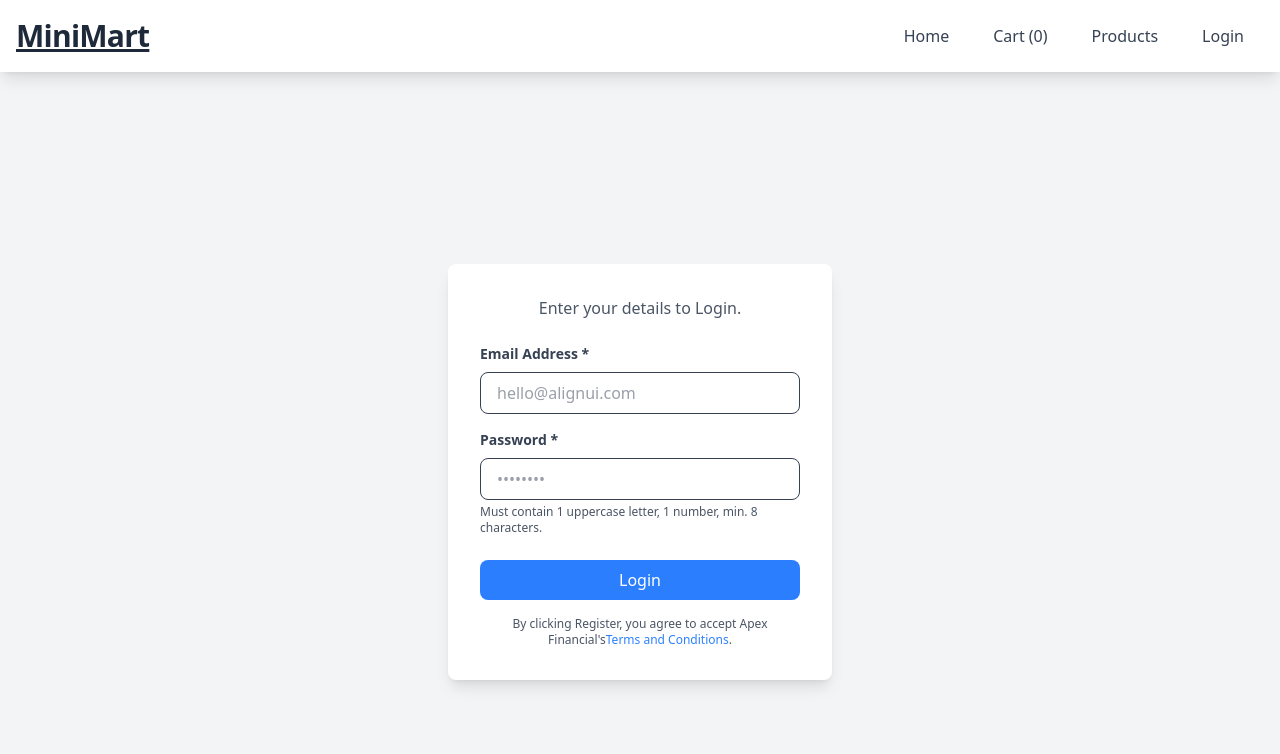
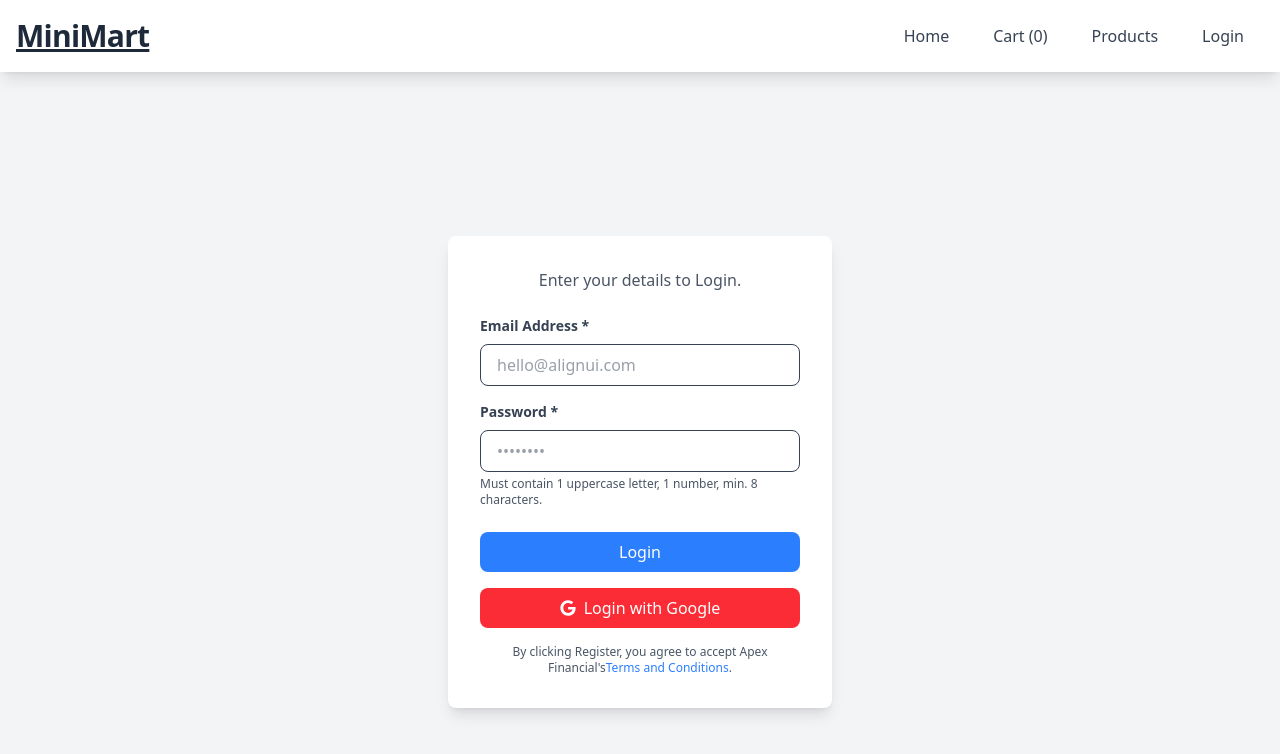
Before and after one commit to rohanpardeshi7/Ecommerce, a React (Vite) app: page /login in a window 1280 px wide. Shown: the top 754 px of the page. Built offline with nearby package versions, Linux system fonts and the light colour scheme.

Commit message:
google login added

```diff
--- a/package.json
+++ b/package.json
@@ -12,6 +12,7 @@
   "dependencies": {
     "@tailwindcss/vite": "^4.1.4",
     "axios": "^1.9.0",
+    "firebase": "^11.8.1",
     "react": "^19.0.0",
     "react-dom": "^19.0.0",
     "react-icons": "^5.5.0",
--- a/src/Common/Header.jsx
+++ b/src/Common/Header.jsx
@@ -1,18 +1,18 @@
 import React, { useContext, useState } from "react";
 import { Link } from "react-router-dom";
 import { counterContext } from "../MainContaxt";
+import { useNavigate } from "react-router-dom";
+
 
 export default function Header() {
-
-
-  let {cart} = useContext(counterContext);
+  let { user, setUser, token, setToken, cart } = useContext(counterContext);
   const [isOpen, setIsOpen] = useState(false);
-
+  const navigate = useNavigate();
 
 
   return (
     <div className="sticky top-0 z-50">
-      <nav className="bg-white bg-opacity-75 shadow-lg border-gray-200 dark:bg-gray-800 dark:border-gray-700 ">
+      <nav className="bg-white bg-opacity-75 shadow-lg border-gray-200 dark:bg-gray-800 dark:border-gray-700">
         <div className="max-w-screen-xl flex flex-wrap items-center justify-between mx-auto py-3 px-4">
           <Link to="/" className="flex items-center space-x-4">
             <h1 className="text-2xl sm:text-3xl font-extrabold text-gray-800 dark:text-gray-100 tracking-tight underline">
@@ -52,21 +52,53 @@ export default function Header() {
             id="navbar-default"
           >
             <ul className="font-medium flex flex-col gap-1 p-2 mt-2 border rounded-lg bg-gray-50 md:flex-row md:items-center md:space-x-4 md:mt-0 md:border-0 md:bg-transparent dark:bg-gray-800 md:dark:bg-transparent dark:border-gray-700">
-              {[
-                { name: "Home", to: "/" },
-                { name: `Cart (${cart.length})`, to: "/cart" },
-                { name: "Products", to: "/products" },
-                { name: "Login", to: "/login" },
-              ].map((link, idx) => (
-                <li key={idx}>
+              <li>
+                <Link
+                  to="/"
+                  className="block px-3 py-1 rounded-md text-gray-700 dark:text-gray-200 hover:text-blue-600 dark:hover:text-blue-400 hover:bg-gray-100 dark:hover:bg-gray-700 transition"
+                >
+                  Home
+                </Link>
+              </li>
+              <li>
+                <Link
+                  to="/cart"
+                  className="block px-3 py-1 rounded-md text-gray-700 dark:text-gray-200 hover:text-blue-600 dark:hover:text-blue-400 hover:bg-gray-100 dark:hover:bg-gray-700 transition"
+                >
+                  Cart ({cart.length})
+                </Link>
+              </li>
+              <li>
+                <Link
+                  to="/products"
+                  className="block px-3 py-1 rounded-md text-gray-700 dark:text-gray-200 hover:text-blue-600 dark:hover:text-blue-400 hover:bg-gray-100 dark:hover:bg-gray-700 transition"
+                >
+                  Products
+                </Link>
+              </li>
+              {user ? (
+                <li>
+                  <button
+                    onClick={() => {
+                      setUser(null);
+                      setToken('');
+                      navigate('/login');
+                    }}
+                    className="block w-full text-left px-3 py-1 rounded-md text-gray-700 dark:text-gray-200 hover:text-blue-600 dark:hover:text-blue-400 hover:bg-gray-100 dark:hover:bg-gray-700 transition"
+                  >
+                    Logout
+                  </button>
+                </li>
+              ) : (
+                <li>
                   <Link
-                    to={link.to}
+                    to="/login"
                     className="block px-3 py-1 rounded-md text-gray-700 dark:text-gray-200 hover:text-blue-600 dark:hover:text-blue-400 hover:bg-gray-100 dark:hover:bg-gray-700 transition"
                   >
-                    {link.name}
+                    Login
                   </Link>
                 </li>
-              ))}
+              )}
             </ul>
           </div>
         </div>
--- /dev/null
+++ b/src/FireBaseConfig.jsx
@@ -0,0 +1,17 @@
+// Import the functions you need from the SDKs you need
+import { initializeApp } from "firebase/app";
+// TODO: Add SDKs for Firebase products that you want to use
+// https://firebase.google.com/docs/web/setup#available-libraries
+
+// Your web app's Firebase configuration
+const firebaseConfig = {
+  apiKey: "AIzaSyAmDDIT5Xfi2SwDXHza-9lWxrL9AP_QNbU",
+  authDomain: "minimart-9356c.firebaseapp.com",
+  projectId: "minimart-9356c",
+  storageBucket: "minimart-9356c.firebasestorage.app",
+  messagingSenderId: "514379477377",
+  appId: "1:514379477377:web:0268fb2ae290ae6380f880"
+};
+
+// Initialize Firebase
+export const app = initializeApp(firebaseConfig);
--- a/src/MainContaxt.jsx
+++ b/src/MainContaxt.jsx
@@ -2,6 +2,8 @@ import React, { createContext, useEffect, useState } from 'react'
 export let counterContext = createContext()
 
 export default function MainContaxt({children}) {
+  let [user,setUser] = useState(JSON.parse(localStorage.getItem("USER")) ?? null)
+  let [token,setToken] = useState(localStorage.getItem("TOKEN") ?? null)
     let [count,setCount] = useState()
     let [cart,setCart] = useState(JSON.parse(localStorage.getItem("CART")) ?? [])
     // let [cart,setCart] = useState([])
@@ -9,12 +11,20 @@ export default function MainContaxt({children}) {
         count,
         setCount,
         cart,
-        setCart
+        setCart,
+        user,
+        setUser,
+        token,
+        setToken
     }
 
     useEffect(() => {
        localStorage.setItem("CART", JSON.stringify(cart)  )
     }, [cart])
+    useEffect(()=>{
+      localStorage.setItem("TOKEN",token)
+      localStorage.setItem("USER", JSON.stringify(user))
+    },[token, user])
 
   return (
     <counterContext.Provider value={obj}>
--- a/src/Navbar/Login.jsx
+++ b/src/Navbar/Login.jsx
@@ -1,47 +1,157 @@
-import React, { useState } from 'react'
-import { Link, useNavigate } from 'react-router-dom'
+import React, { useContext, useEffect, useState } from 'react';
+import { Link, useNavigate } from 'react-router-dom';
+import { FaGoogle, FaFacebookF } from 'react-icons/fa'; // Import icons for Google and Facebook
+import { GoogleAuthProvider, signInWithPopup } from "firebase/auth";
+import { getAuth } from "firebase/auth";
+import { app } from '../FireBaseConfig';
+import { FacebookAuthProvider } from "firebase/auth";
+import { counterContext } from '../MainContaxt';
+
+
+
 
 export default function Login() {
-  let [email, setEmail] = useState("")
-  let [password, setPassword] = useState("")
-  let navigate = useNavigate()
-  let emailHandler = (event) =>{
-    setEmail(event.target.value)
+  let{
+    user,
+    setUser,
+    token,
+    setToken
+  }=useContext(counterContext)
+  let [email, setEmail] = useState("");
+  let [password, setPassword] = useState("");
+  let navigate = useNavigate();
+  const provider = new GoogleAuthProvider();
+  const auth = getAuth(app); // Ensure 'app' is imported from your Firebase configuration file
+  // Initialize Firebase Auth and Google Auth Provider
+  const facebookProvider = new FacebookAuthProvider(); // Initialize Facebook Auth Provider
+
+  let emailHandler = (event) => {
+    setEmail(event.target.value);
+  };
+
+  let passwordHandler = (event) => {
+    setPassword(event.target.value);
+  };
+
+  let submitHandler = (event) => {
+    event.preventDefault();
+    if (email && password) {
+      navigate("/"); // Navigate to home/dashboard after successful login
+    } else {
+      alert("Please fill all the fields");
     }
-  let passwordHandler = (event) =>{
-    setPassword(event.target.value)
+  };
+
+  // Placeholder functions for social logins
+  const handleGoogleLogin = () => {
+    signInWithPopup(auth, provider)
+    .then((result)=>{
+          const credential = GoogleAuthProvider.credentialFromResult(result);
+    const token = credential.accessToken;
+    setToken(token); // Set the token in state
+    const user = result.user;
+    setUser(user); // Set the user in state
+    navigate("/"); // Navigate to home/dashboard after successful login
+
+    })
+    .catch((error) => {
+    // Handle Errors here.
+    const errorCode = error.code;
+    const errorMessage = error.message;
+    // The email of the user's account used.
+    const email = error.customData.email;
+    // The AuthCredential type that was used.
+    const credential = GoogleAuthProvider.credentialFromError(error);
+    // ...
+  });
+  };
+
+  // const handleFacebookLogin = () => {
+  //   signInWithPopup(auth, provider)
+  //   .then((result)=>{
+  //         const user = result.user;
+  //   const credential = FacebookAuthProvider.credentialFromResult(result);
+  //   const accessToken = credential.accessToken;
+  //   })
+  //   .catch((error) => {
+  //   // Handle Errors here.
+  //   const errorCode = error.code;
+  //   const errorMessage = error.message;
+  //   // The email of the user's account used.
+  //   const email = error.customData.email;
+  //   // The AuthCredential type that was used.
+  //   const credential = FacebookAuthProvider.credentialFromError(error);
+
+  //   // ...
+  // });
+  // };
+  useEffect(() => {
+    if (user) {
+      navigate("/"); // Redirect to home/dashboard if user is already logged in
     }
-  let submitHandler = (event) =>{
-    event.preventDefault()
-    if(email && password){
-      navigate("/")
-    }else{
-      alert("Please fill all the fields")
-    }}
+  }, [user, navigate]);
+
   return (
-<div class="bg-gray-100 flex items-center justify-center h-screen">
-    <div class="bg-white p-8 rounded-lg shadow-lg max-w-sm w-full">
-
-        <p class="text-gray-600 text-center mb-6">Enter your details to Login.</p>
+    <div className="bg-gray-100 flex items-center justify-center h-screen">
+      <div className="bg-white p-8 rounded-lg shadow-lg max-w-sm w-full">
+        {/* Adjusted class to className */}
+        <p className="text-gray-600 text-center mb-6">Enter your details to Login.</p>
         <form onSubmit={submitHandler}>
-
-            <div class="mb-4">
-                <label for="email" class="block text-gray-700 text-sm font-semibold mb-2">Email Address *</label>
-                <input type="email" id="email" onChange={emailHandler}  class="form-input w-full px-4 py-2 border rounded-lg text-gray-700 focus:ring-blue-500" required placeholder="hello@alignui.com "/>
+          <div className="mb-4">
+            <label htmlFor="email" className="block text-gray-700 text-sm font-semibold mb-2">Email Address *</label>
+            <input
+              type="email"
+              id="email"
+              onChange={emailHandler}
+              className="form-input w-full px-4 py-2 border rounded-lg text-gray-700 focus:ring-blue-500"
+              required
+              placeholder="hello@alignui.com"
+            />
           </div>
-            <div class="mb-6">
-                <label for="password" class="block text-gray-700 text-sm font-semibold mb-2">Password *</label>
-                <input type="password" id="password" onChange={passwordHandler} class="form-input w-full px-4 py-2 border rounded-lg text-gray-700 focus:ring-blue-500" required placeholder="••••••••"/>
-                <p class="text-gray-600 text-xs mt-1">Must contain 1 uppercase letter, 1 number, min. 8 characters.</p>
+          <div className="mb-6">
+            <label htmlFor="password" className="block text-gray-700 text-sm font-semibold mb-2">Password *</label>
+            <input
+              type="password"
+              id="password"
+              onChange={passwordHandler}
+              className="form-input w-full px-4 py-2 border rounded-lg text-gray-700 focus:ring-blue-500"
+              required
+              placeholder="••••••••"
+            />
+            <p className="text-gray-600 text-xs mt-1">Must contain 1 uppercase letter, 1 number, min. 8 characters.</p>
           </div>
 
-            <button type="submit" class="w-full bg-blue-500 text-white px-4 py-2 rounded-lg hover:bg-blue-600 focus:outline-none focus:ring-2 focus:ring-blue-500 focus:ring-opacity-50">Login</button>
-            <p class="text-gray-600 text-xs text-center mt-4">
+          <button
+            type="submit"
+            className="w-full bg-blue-500 text-white px-4 py-2 rounded-lg hover:bg-blue-600 focus:outline-none focus:ring-2 focus:ring-blue-500 focus:ring-opacity-50"
+          >
+            Login
+          </button>
+
+          {/* Social Login Buttons */}
+          <div className="mt-4 space-y-3">
+            <button
+              type="button" // Use type="button" to prevent form submission
+              onClick={handleGoogleLogin}
+              className="w-full flex items-center justify-center bg-red-500 text-white px-4 py-2 rounded-lg hover:bg-red-600 focus:outline-none focus:ring-2 focus:ring-red-500 focus:ring-opacity-50 transition-colors duration-200"
+            >
+              <FaGoogle className="mr-2" /> Login with Google
+            </button>
+            {/* <button
+              type="button" // Use type="button" to prevent form submission
+              onClick={handleFacebookLogin}
+              className="w-full flex items-center justify-center bg-blue-700 text-white px-4 py-2 rounded-lg hover:bg-blue-800 focus:outline-none focus:ring-2 focus:ring-blue-700 focus:ring-opacity-50 transition-colors duration-200"
+            >
+              <FaFacebookF className="mr-2" /> Login with Facebook
+            </button> */}
+          </div>
+
+          <p className="text-gray-600 text-xs text-center mt-4">
             By clicking Register, you agree to accept Apex Financial's
-                <a href="#" class="text-blue-500 hover:underline">Terms and Conditions</a>.
+            <a href="#" className="text-blue-500 hover:underline">Terms and Conditions</a>.
           </p>
         </form>
       </div>
     </div>
-  )
+  );
 }
```
Also changed, not shown: 1 other file (tests, documents, lock files or other folders). Lines whose indentation alone changed are shown as unchanged.
